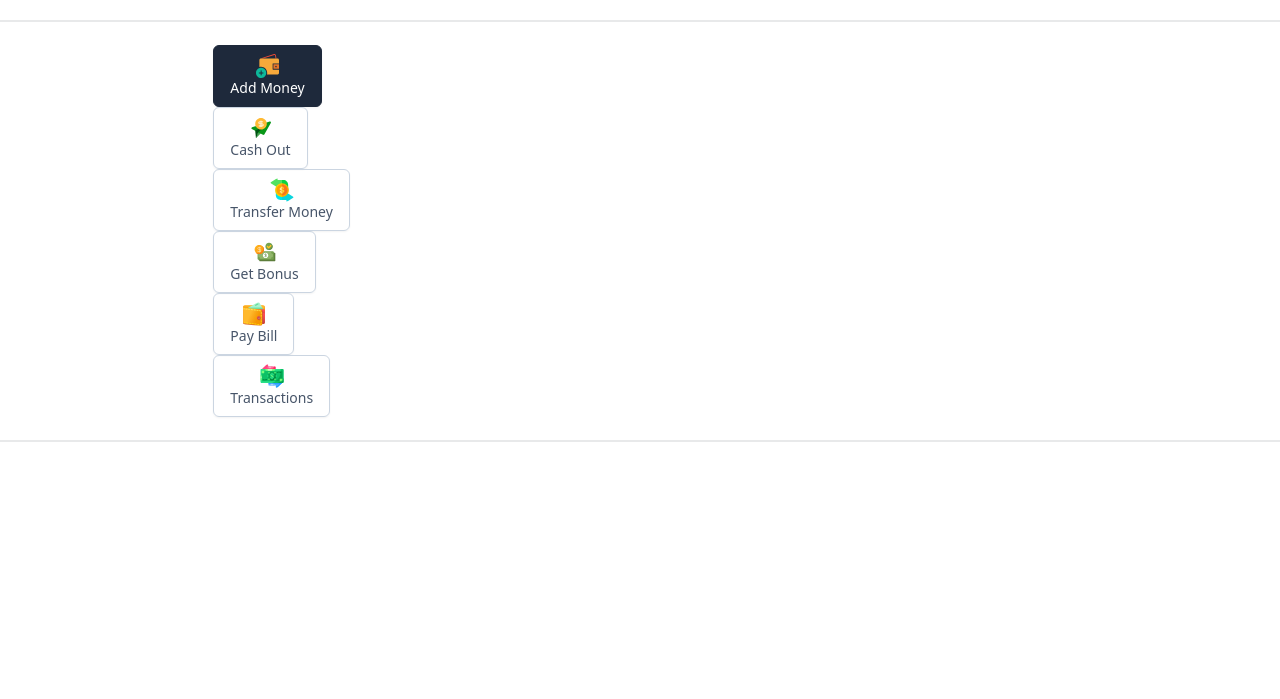
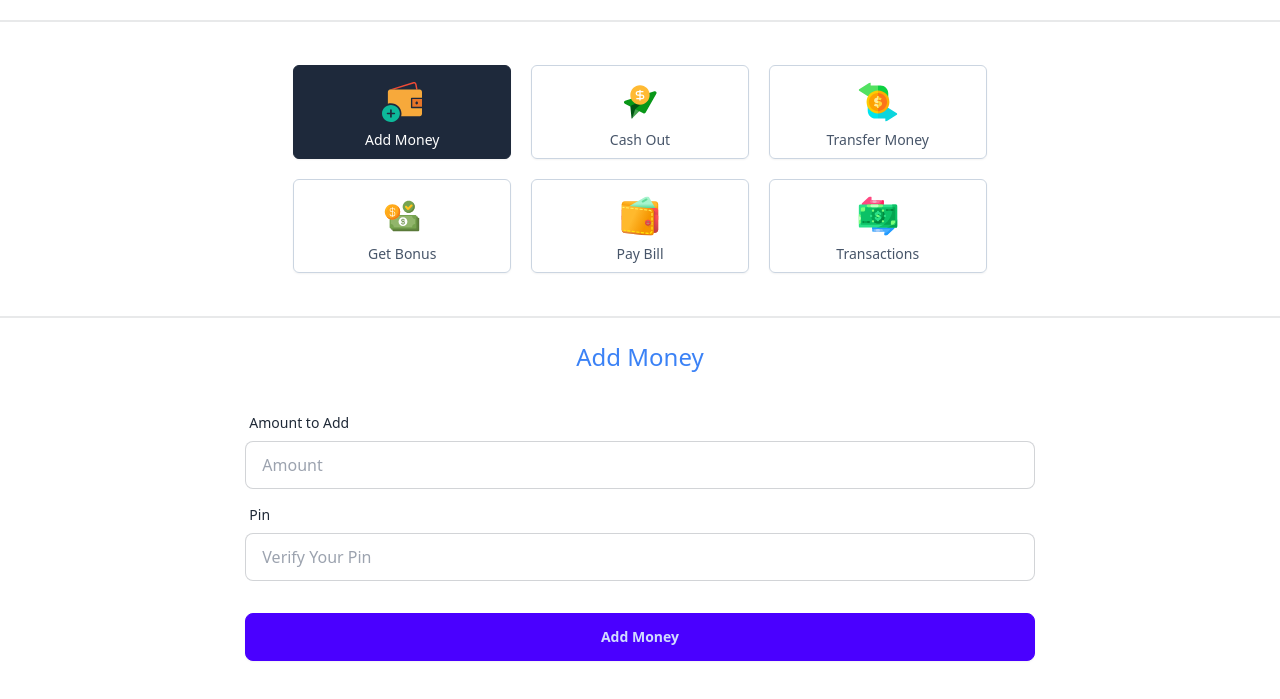
Before and after one commit to himu004/mobile-banking-with-js, a plain HTML site: page home.html in a window 1280 px wide. Both pictures are taken after a click on the button "Add Money". Shown: the part 87-786 px from the top of the page. Drawn offline with nearby package versions, Linux system fonts and the light colour scheme.

Commit message:
Add Money & Cash Out Form Implemented

```diff
--- a/home.html
+++ b/home.html
@@ -41,51 +41,105 @@
     <div class="divider"></div>
     <main>
         <!-- Buttons -->
-        <section class="md:w-4/6 w-11/12 mx-auto">
+        <section class="md:w-4/6 w-11/12 mx-auto grid grid-cols-3 justify-center md:gap-5 gap-2 md:px-20 py-5">
             <!-- Add Money -->
             <button
-                class="flex flex-col justify-center items-center rounded-md border border-slate-300 py-2 px-4 text-center text-sm transition-all shadow-sm hover:shadow-lg text-slate-600 hover:text-white hover:bg-slate-800 hover:border-slate-800 focus:text-white focus:bg-slate-800 focus:border-slate-800 active:border-slate-800 active:text-white active:bg-slate-800 disabled:pointer-events-none disabled:opacity-50 disabled:shadow-none"
-                type="button">
-                <img src="assets/icons/add-money.svg" alt="">
+                class="flex flex-col justify-center items-center rounded-md border border-slate-300 py-2 px-3 md:text-sm text-xs text-center transition-all shadow-sm hover:shadow-lg text-slate-600 hover:text-white hover:bg-slate-800 hover:border-slate-800 focus:text-white focus:bg-slate-800 focus:border-slate-800 active:border-slate-800 active:text-white active:bg-slate-800 disabled:pointer-events-none disabled:opacity-50 disabled:shadow-none"
+                id="add-money-btn" type="button">
+                <img class="md:w-10 m-2" src="assets/icons/add-money.svg" alt="">
                 Add Money
             </button>
             <!-- Cash Out -->
             <button
-                class="flex flex-col justify-center items-center rounded-md border border-slate-300 py-2 px-4 text-center text-sm transition-all shadow-sm hover:shadow-lg text-slate-600 hover:text-white hover:bg-slate-800 hover:border-slate-800 focus:text-white focus:bg-slate-800 focus:border-slate-800 active:border-slate-800 active:text-white active:bg-slate-800 disabled:pointer-events-none disabled:opacity-50 disabled:shadow-none"
-                type="button">
-                <img src="assets/icons/cashout.svg" alt="">
+                class="flex flex-col justify-center items-center rounded-md border border-slate-300 py-2 px-3 md:text-sm text-xs text-center transition-all shadow-sm hover:shadow-lg text-slate-600 hover:text-white hover:bg-slate-800 hover:border-slate-800 focus:text-white focus:bg-slate-800 focus:border-slate-800 active:border-slate-800 active:text-white active:bg-slate-800 disabled:pointer-events-none disabled:opacity-50 disabled:shadow-none"
+                id="cash-out-btn" type="button">
+
+                <img class="md:w-10 m-2" src="assets/icons/cashout.svg" alt="">
                 Cash Out
             </button>
             <!-- Transfer Money -->
             <button
-                class="flex flex-col justify-center items-center rounded-md border border-slate-300 py-2 px-4 text-center text-sm transition-all shadow-sm hover:shadow-lg text-slate-600 hover:text-white hover:bg-slate-800 hover:border-slate-800 focus:text-white focus:bg-slate-800 focus:border-slate-800 active:border-slate-800 active:text-white active:bg-slate-800 disabled:pointer-events-none disabled:opacity-50 disabled:shadow-none"
+                class="flex flex-col justify-center items-center rounded-md border border-slate-300 py-2 px-3 md:text-sm text-xs text-center transition-all shadow-sm hover:shadow-lg text-slate-600 hover:text-white hover:bg-slate-800 hover:border-slate-800 focus:text-white focus:bg-slate-800 focus:border-slate-800 active:border-slate-800 active:text-white active:bg-slate-800 disabled:pointer-events-none disabled:opacity-50 disabled:shadow-none"
                 type="button">
-                <img src="assets/icons/transfer-money.svg" alt="">
+                <img class="md:w-10 m-2" src="assets/icons/transfer-money.svg" alt="">
                 Transfer Money
             </button>
             <!-- Get Bonus -->
             <button
-                class="flex flex-col justify-center items-center rounded-md border border-slate-300 py-2 px-4 text-center text-sm transition-all shadow-sm hover:shadow-lg text-slate-600 hover:text-white hover:bg-slate-800 hover:border-slate-800 focus:text-white focus:bg-slate-800 focus:border-slate-800 active:border-slate-800 active:text-white active:bg-slate-800 disabled:pointer-events-none disabled:opacity-50 disabled:shadow-none"
+                class="flex flex-col justify-center items-center rounded-md border border-slate-300 py-2 px-3 md:text-sm text-xs text-center transition-all shadow-sm hover:shadow-lg text-slate-600 hover:text-white hover:bg-slate-800 hover:border-slate-800 focus:text-white focus:bg-slate-800 focus:border-slate-800 active:border-slate-800 active:text-white active:bg-slate-800 disabled:pointer-events-none disabled:opacity-50 disabled:shadow-none"
                 type="button">
-                <img src="assets/icons/get-bonus.svg" alt="">
+                <img class="md:w-10 m-2" src="assets/icons/get-bonus.svg" alt="">
                 Get Bonus
             </button>
             <!-- Pay Bill -->
             <button
-                class="flex flex-col justify-center items-center rounded-md border border-slate-300 py-2 px-4 text-center text-sm transition-all shadow-sm hover:shadow-lg text-slate-600 hover:text-white hover:bg-slate-800 hover:border-slate-800 focus:text-white focus:bg-slate-800 focus:border-slate-800 active:border-slate-800 active:text-white active:bg-slate-800 disabled:pointer-events-none disabled:opacity-50 disabled:shadow-none"
+                class="flex flex-col justify-center items-center rounded-md border border-slate-300 py-2 px-3 md:text-sm text-xs text-center transition-all shadow-sm hover:shadow-lg text-slate-600 hover:text-white hover:bg-slate-800 hover:border-slate-800 focus:text-white focus:bg-slate-800 focus:border-slate-800 active:border-slate-800 active:text-white active:bg-slate-800 disabled:pointer-events-none disabled:opacity-50 disabled:shadow-none"
                 type="button">
-                <img src="assets/icons/pay-bill.svg" alt="">
+                <img class="md:w-10 m-2" src="assets/icons/pay-bill.svg" alt="">
                 Pay Bill
             </button>
             <!-- Transactions -->
             <button
-                class="flex flex-col justify-center items-center rounded-md border border-slate-300 py-2 px-4 text-center text-sm transition-all shadow-sm hover:shadow-lg text-slate-600 hover:text-white hover:bg-slate-800 hover:border-slate-800 focus:text-white focus:bg-slate-800 focus:border-slate-800 active:border-slate-800 active:text-white active:bg-slate-800 disabled:pointer-events-none disabled:opacity-50 disabled:shadow-none"
+                class="flex flex-col justify-center items-center rounded-md border border-slate-300 py-2 px-3 md:text-sm text-xs text-center transition-all shadow-sm hover:shadow-lg text-slate-600 hover:text-white hover:bg-slate-800 hover:border-slate-800 focus:text-white focus:bg-slate-800 focus:border-slate-800 active:border-slate-800 active:text-white active:bg-slate-800 disabled:pointer-events-none disabled:opacity-50 disabled:shadow-none"
                 type="button">
-                <img src="assets/icons/transactions.svg" alt="">
+                <img class="md:w-10 m-2" src="assets/icons/transactions.svg" alt="">
                 Transactions
             </button>
         </section>
         <div class="divider"></div>
+
+        <!-- Forms -->
+
+        <section>
+            <!-- Add Money Form -->
+            <div id="add-money-form" class="md:w-4/6 w-11/12 mx-auto hidden">
+                <h1 class="text-center text-blue-500 text-2xl">Add Money</h1>
+                <form class="card-body">
+                    <div class="form-control">
+                        <label class="label">
+                            <span class="label-text">Amount to Add</span>
+                        </label>
+                        <input id="add-money-number" type="text" placeholder="Amount"
+                            class="input input-bordered" required />
+                    </div>
+                    <div class="form-control">
+                        <label class="label">
+                            <span class="label-text">Pin</span>
+                        </label>
+                        <input id="add-money-pin" type="password" placeholder="Verify Your Pin" autocomplete="off"
+                            class="input input-bordered" required />
+                    </div>
+                    <div class="form-control mt-6">
+                        <button id="btn-add" class="btn btn-primary">Add Money</button>
+                    </div>
+                </form>
+            </div>
+
+             <!-- Cash Out Form -->
+             <div id="cash-out-form" class="md:w-4/6 w-11/12 mx-auto hidden">
+                <h1 class="text-center text-blue-500 text-2xl">Cash Out</h1>
+                <form class="card-body">
+                    <div class="form-control">
+                        <label class="label">
+                            <span class="label-text">Amount to Add</span>
+                        </label>
+                        <input id="cash-out-amount" type="text" placeholder="Amount"
+                            class="input input-bordered" required />
+                    </div>
+                    <div class="form-control">
+                        <label class="label">
+                            <span class="label-text">Pin</span>
+                        </label>
+                        <input id="cash-out-pin" type="password" placeholder="Verify Your Pin" autocomplete="off"
+                            class="input input-bordered" required />
+                    </div>
+                    <div class="form-control mt-6">
+                        <button id="btn-cash-out" class="btn btn-primary">Add Money</button>
+                    </div>
+                </form>
+            </div>
+        </section>
+
     </main>
 
     <script src="script/home.js"></script>
--- a/script/home.js
+++ b/script/home.js
@@ -1,3 +1,17 @@
+// Log out BTN
 document.getElementById("logout").addEventListener("click", function () {
     window.location.href = "/index.html";
 });
+
+// Add Money BTN
+document.getElementById("add-money-btn").addEventListener("click", function () {
+    document.getElementById("add-money-form").classList.remove("hidden");
+    document.getElementById("cash-out-form").classList.add("hidden");
+
+});
+
+// Cash Out BTN
+document.getElementById("cash-out-btn").addEventListener("click", function () {
+    document.getElementById("add-money-form").classList.add("hidden");
+    document.getElementById("cash-out-form").classList.remove("hidden");
+});
```
Also changed, not shown: index.html (+0 -1 lines).
